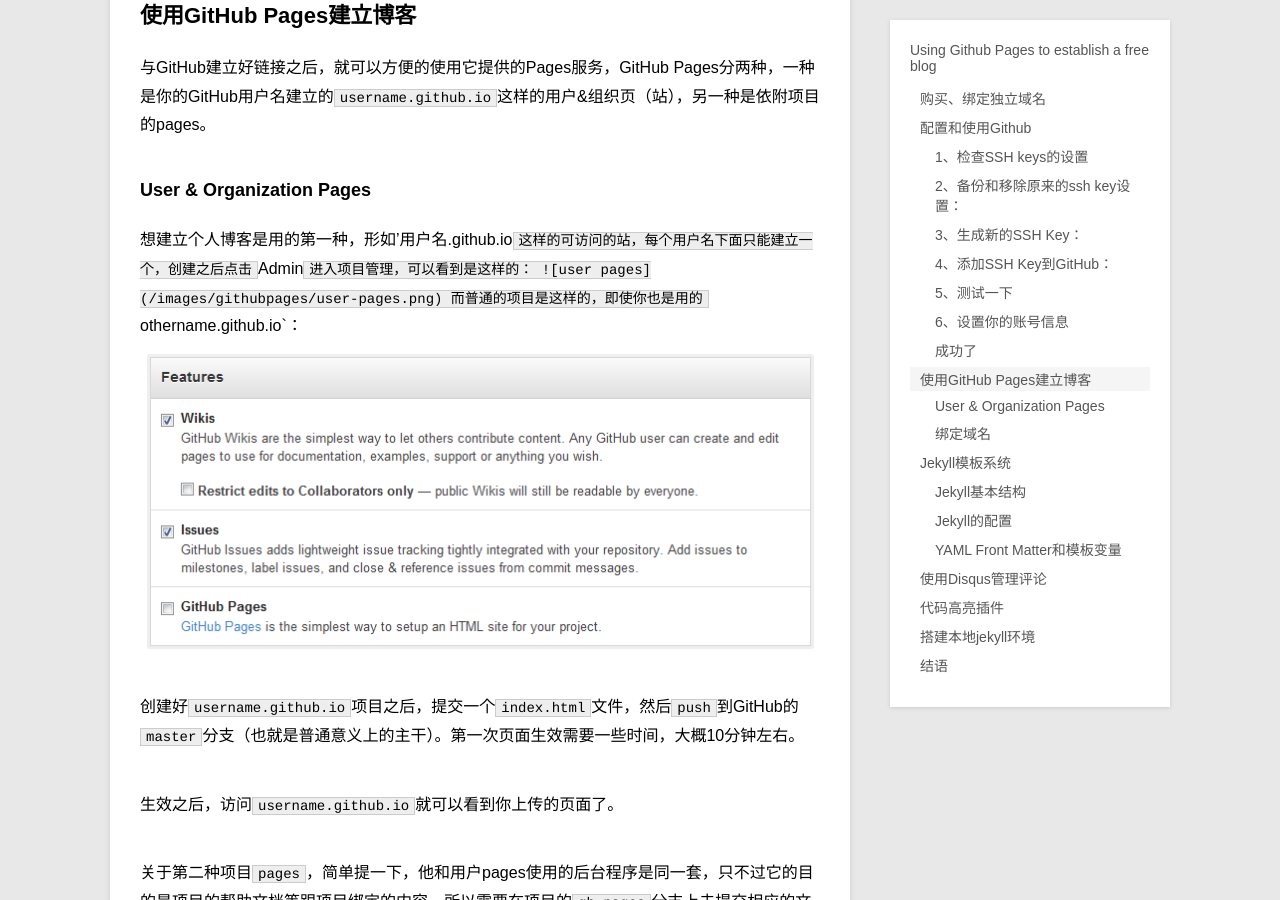
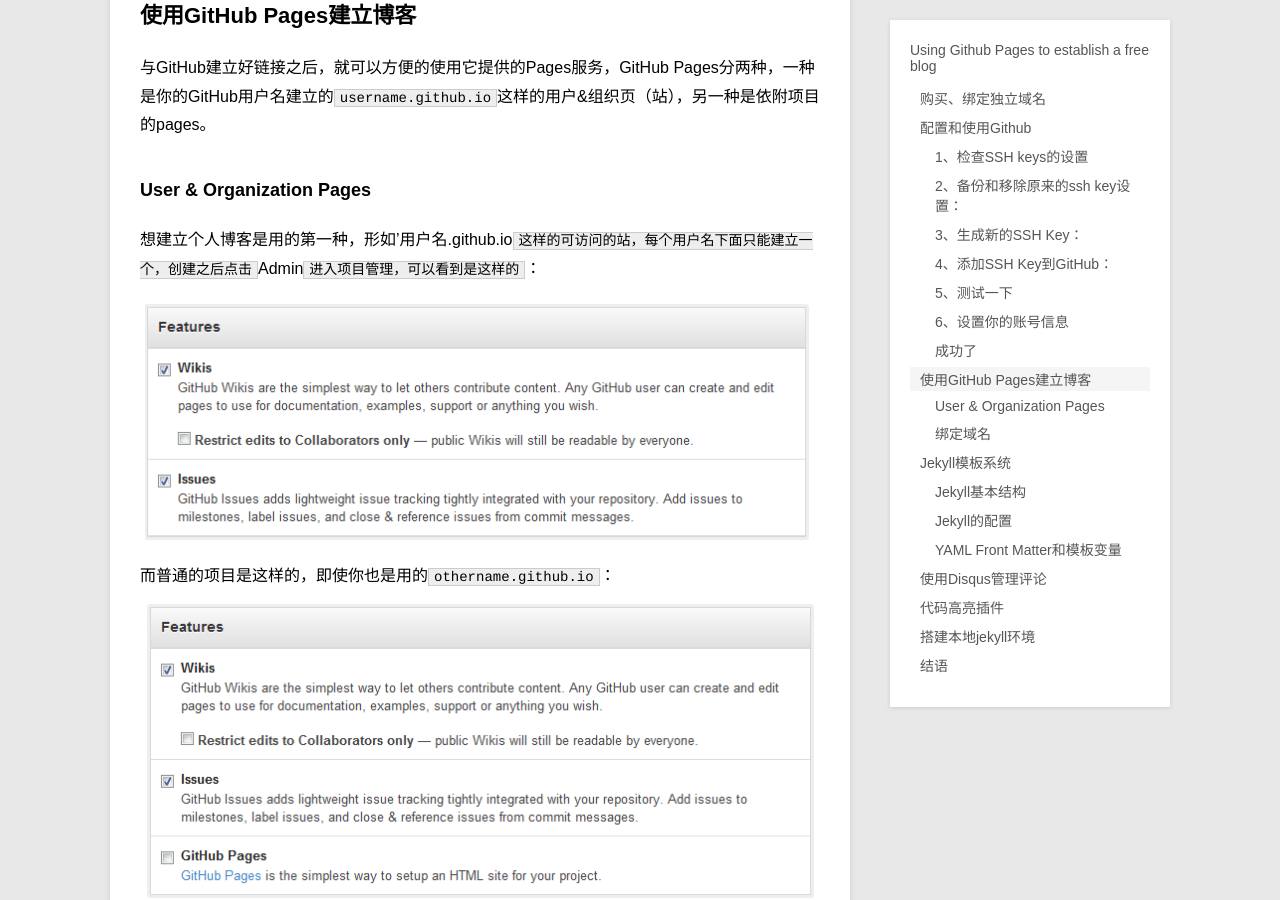
Before and after one commit to swinghu/swinghu.github.com, a Jekyll site: the page built from _posts/blog/2013-10-1-github-pages.md, in a window 1280 px wide and 900 px high, scrolled down 6520 px. Built offline with Jekyll 4.4.1, drawn with Linux system fonts in a browser that asks for light colours; Markdown is read by kramdown in place of the engine named in the settings.

Commit message:
small area changed

```diff
--- a/_posts/blog/2013-10-1-github-pages.md
+++ b/_posts/blog/2013-10-1-github-pages.md
@@ -147,7 +147,7 @@ Git会根据用户的名字和邮箱来记录提交。GitHub也是用这些信
 与GitHub建立好链接之后，就可以方便的使用它提供的Pages服务，GitHub Pages分两种，一种是你的GitHub用户名建立的`username.github.io`这样的用户&组织页（站），另一种是依附项目的pages。
 
 ###User & Organization Pages
-想建立个人博客是用的第一种，形如'用户名.github.io`这样的可访问的站，每个用户名下面只能建立一个，创建之后点击`Admin`进入项目管理，可以看到是这样的：
+想建立个人博客是用的第一种，形如'用户名.github.io`这样的可访问的站，每个用户名下面只能建立一个，创建之后点击`Admin`进入项目管理，可以看到是这样的`：
 ![user pages](/images/githubpages/user-pages.png)
 而普通的项目是这样的，即使你也是用的`othername.github.io`：
 ![other pages](/images/githubpages/other-pages.png)
```
